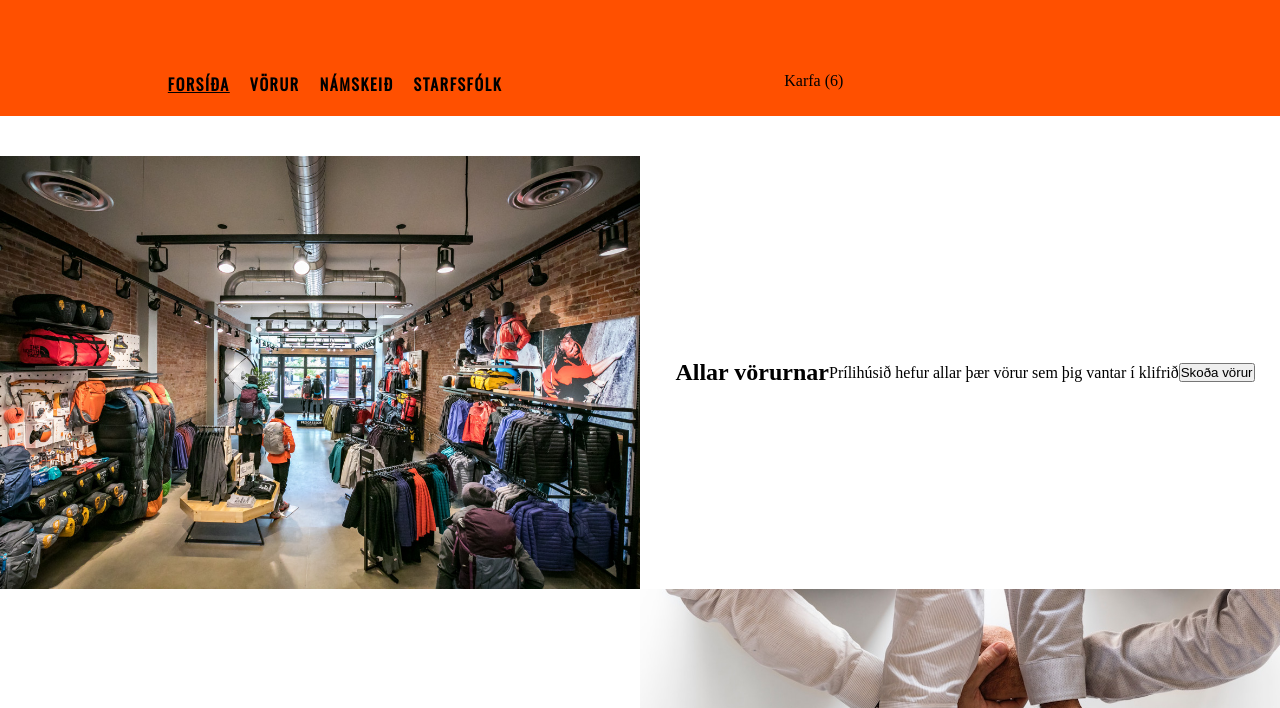
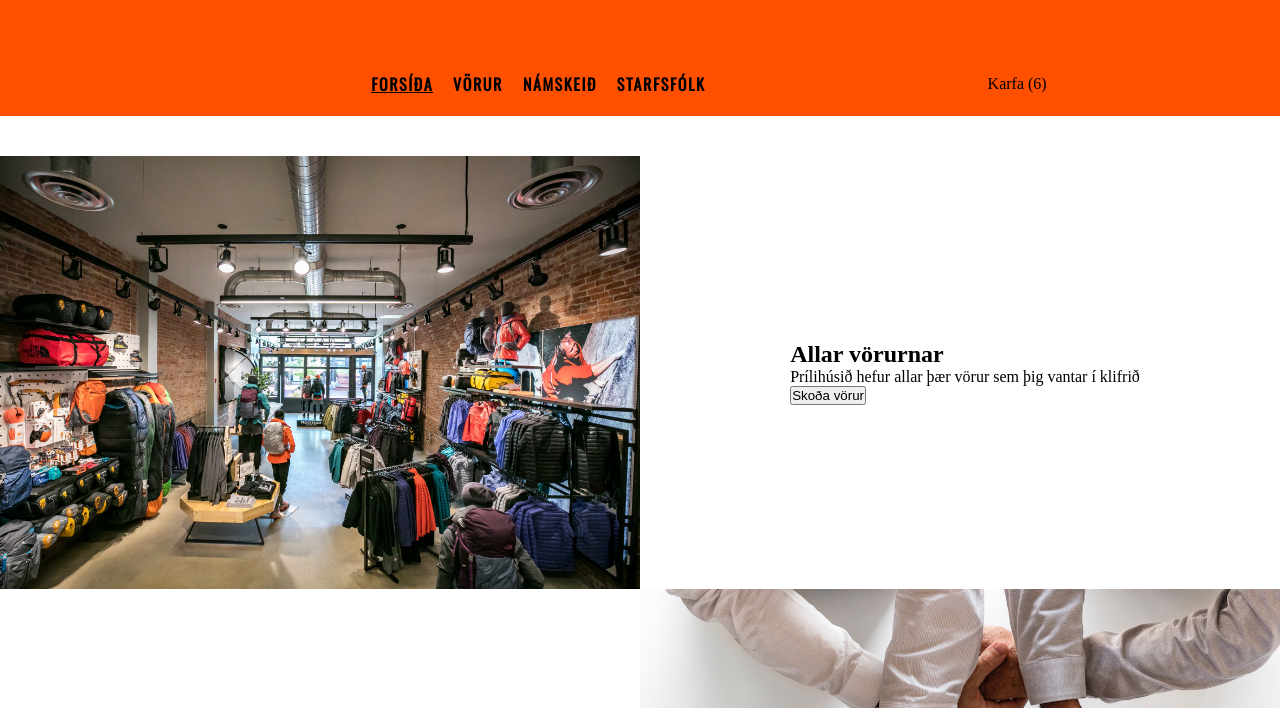
Before and after one commit to StyrmirThorarins/Tol107G-Hopverkefni-1, a website: page index.html in a window 1280 px wide. Shown: the part 92-800 px from the top of the page. Drawn offline with nearby package versions, Linux system fonts and the light colour scheme.

Commit message:
update index+scss

```diff
--- a/index.html
+++ b/index.html
@@ -48,17 +48,21 @@
         <img class="grid_pic" src="../img/climbing-store.jpg" alt="store">
       </div>
       <div class="grid_col-6">
+        <div class="grid_content">
           <h2>Allar vörurnar</h2>
           <p>Prílihúsið hefur allar þær vörur sem þig vantar í klifrið</p>
         <button>Skoða vörur</button>
         </div>
       </div>
+    </div>
 
     <div class="grid_row">
       <div class="grid_col-6">
+        <div class="grid_content">
           <h2>Besta starfsfólkið</h2>
           <p>Starfsfólkið okkar hugsar vel um þig</p>
           <button>Kynnast starfsfólki</button>
+        </div>
     </div>
       <div class="grid_col-6">
         <img class="grid_pic" src="../img/team.jpg" alt="team">
--- a/scss/header.scss
+++ b/scss/header.scss
@@ -19,4 +19,12 @@
 
         text-align: center;
     }
+
 }
+
+.nav_row {
+    display: flex;
+    align-items: center;
+    justify-content: center;
+    flex-wrap: none;
+}
--- a/scss/main.scss
+++ b/scss/main.scss
@@ -13,6 +13,7 @@
 
     &_container {
         max-width: 100%;
+
     }
     &_row {
         @include row;
@@ -26,7 +27,11 @@
         justify-content: center;
     }
 
+    &_content{
+        display: wrap;
+    }
     &_pic {
         max-width: 100%;
+
     }
 }
```
Also changed, not shown: css/header.css, css/main.css. Lines whose indentation alone changed are shown as unchanged.
